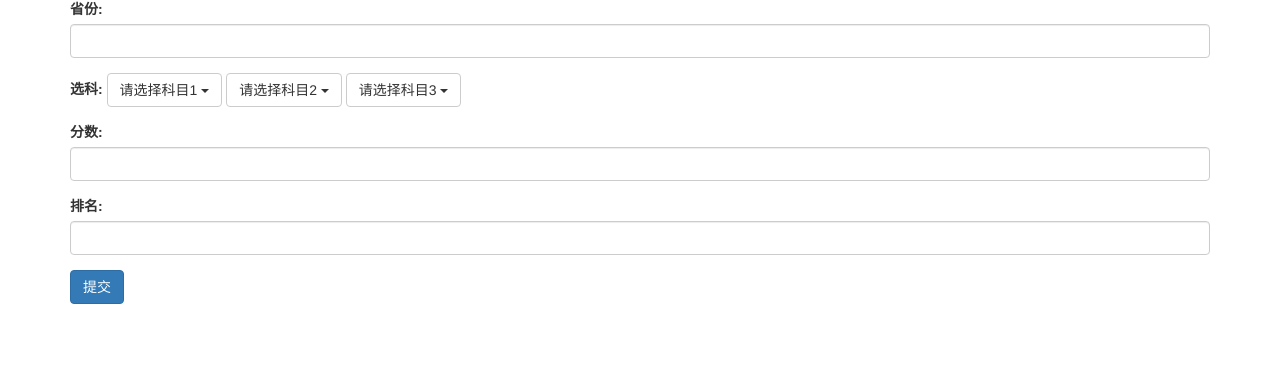
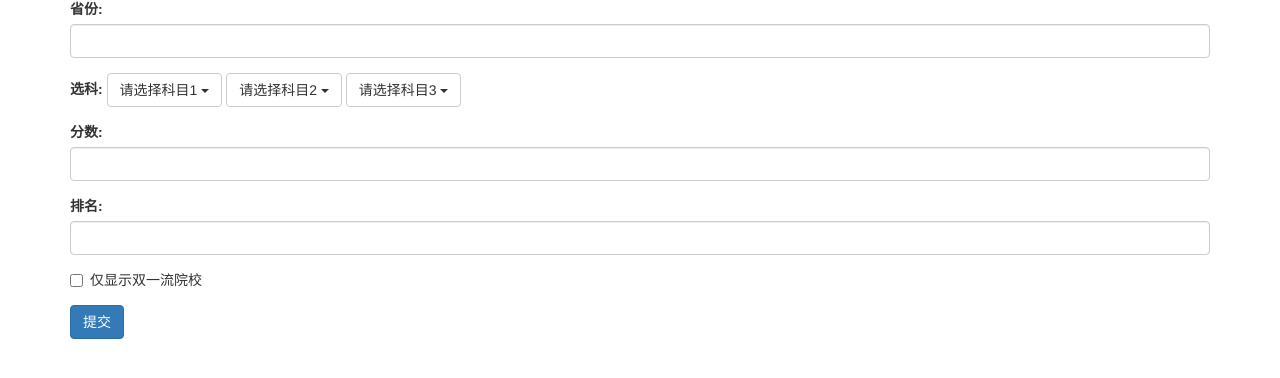
Before and after one commit to mengxnn/gaokaozhiyuantianbao, a Django app: page /GenerateStrategies/ in a window 1280 px wide. Shown: the part 64-442 px from the top of the page. Run offline with Django 5.2, Linux system fonts and the light colour scheme; some libraries are stand-ins or nearby versions.

Commit message:
添加“仅显示双一流院校”

```diff
--- a/GenerateStrategies/views.py
+++ b/GenerateStrategies/views.py
@@ -62,6 +62,7 @@ def input_info(request):
         user_rank = int(request.POST.get('rank'))
         user_province = request.POST.get('province')
         user_subjects = [request.POST.get('subject1'), request.POST.get('subject2'), request.POST.get('subject3')]
+        filter_double_first = request.POST.get('double_first_class') == '1'  #是否只去双一流
 
         # 验证省份有效性（示例省份列表，需根据实际数据补充）
         valid_provinces = ['湖南', '湖北', '江苏']  # 添加所有支持的省份
@@ -77,7 +78,10 @@ def input_info(request):
             with connection.cursor() as cursor:
                 # SQL 查询：获取专业分数线数据
                 query = f"""
-                    SELECT school_name, major, province, ROUND(AVG(min_score),2) AS avg_score, ROUND(AVG(lowest_rank),2) AS avg_rank, sub_req, is985, is211, isdoubleFC
+                    SELECT school_name, major, province,
+                    ROUND(AVG(min_score),2) AS avg_score,
+                    ROUND(AVG(lowest_rank),2) AS avg_rank,
+                    sub_req, is985, is211, isdoubleFC
                     FROM {table_name} NATURAL JOIN `所有院校信息`
                     GROUP BY school_name, major, province, sub_req, is985, is211, isdoubleFC
                     ORDER BY avg_score DESC;
@@ -99,6 +103,10 @@ def input_info(request):
         recommended_schools = df[
             (df['avg_score'] >= (user_score - 40)) & (df['avg_score'] <= (user_score + 20))
         ]
+
+        # 双一流筛选条件
+        if filter_double_first:
+            recommended_schools = recommended_schools[recommended_schools['isdoubleFC'] == '是']
 
         # 筛选符合选科要求的专业
         def filter_by_subject(row, selected_subjects):
--- a/templates/input_info.html
+++ b/templates/input_info.html
@@ -70,7 +70,14 @@
                 <input type="number" class="form-control" id="rank" name="rank" required>
             </div>
 
-
+            <!-- 新增双一流筛选 -->
+            <div class="form-group">
+                <div class="checkbox">
+                    <label>
+                        <input type="checkbox" name="double_first_class" value="1"> 仅显示双一流院校
+                    </label>
+                </div>
+            </div>
 
             <button type="submit" class="btn btn-primary">提交</button>
         </form>
```
